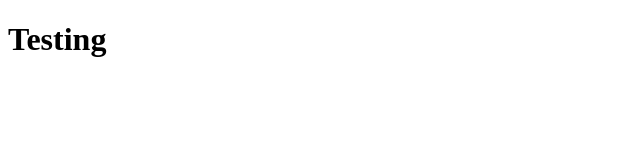
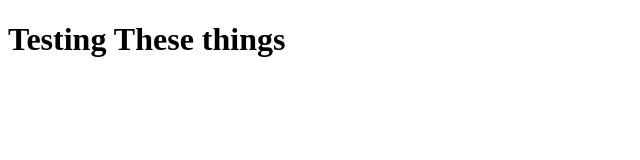
Before and after one commit to prizzzy/prizzzy.github.io, a plain HTML site: page Index.html in a window 1280 px wide. Shown: the whole page, without its empty margins (0-640 px from the left). Drawn offline with Linux system fonts and the light colour scheme.

Commit message:
changed Index.html index.html

```diff
--- a/Index.html
+++ b/Index.html
@@ -7,7 +7,7 @@
   <title>Document</title>
 </head>
 <body>
-  <h1>Testing</h1>
+  <h1>Testing These things</h1>
 
 </body>
 </html>
```
